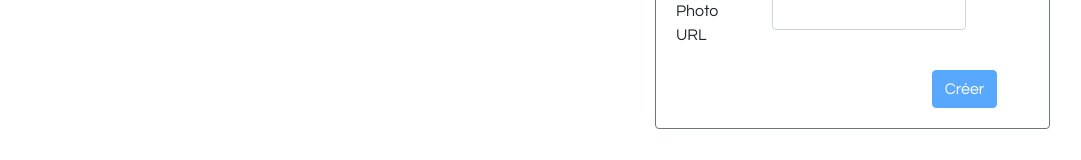
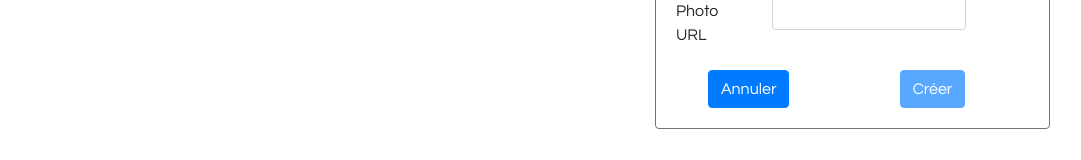
Before and after one commit to rmy17/collegues-front, an Angular app: page / in a window 1280 px wide. Both pictures are taken after a click on the link "Ajouter un collegue". Shown: the part 446-606 px from the top of the page, without its empty margins (48-1129 px from the left). Built offline with nearby package versions, Linux system fonts and the light colour scheme.

Commit message:
ajout de buttons annuler et des messages d'erreur

```diff
--- a/src/app/ajout-collegue/ajout-collegue.component.html
+++ b/src/app/ajout-collegue/ajout-collegue.component.html
@@ -61,14 +61,16 @@
                     </p>
                   </div>
                 </div>
-                <div class="row justify-content-end">
+                <div class="row justify-content-around">
+                    <div class="col-4">
+                        <button (click)="annuler()" type="submit" class="btn btn-primary" >Annuler</button>
+                      </div>
                   <div class="col-4">
                     <div *ngIf="formulaireCollegue.invalid; else elseBlock">
                       <button type="submit" class="btn btn-primary" disabled>Créer</button>
                     </div>
                     <ng-template #elseBlock>
                       <button (click)="submit()" type="submit" class="btn btn-primary">Créer</button>
-                      <p>{{message}}</p>
                     </ng-template>
                   </div>
                 </div>
--- a/src/app/ajout-collegue/ajout-collegue.component.ts
+++ b/src/app/ajout-collegue/ajout-collegue.component.ts
@@ -10,8 +10,9 @@ import { DataService } from '../services/data.service';
 export class AjoutCollegueComponent implements OnInit {
 
   message="";
-  @Output() retourAfficheCollegue = new EventEmitter<boolean>()
-  @Output() messageErreur = new EventEmitter<string>()
+  @Output() retourAfficheCollegue = new EventEmitter<boolean>();
+  @Output() messageErreur = new EventEmitter<string>();
+  @Output() annul = new EventEmitter<boolean>();
 
   col = new Collegue("","","","",new Date(),"");
 
@@ -20,14 +21,17 @@ export class AjoutCollegueComponent implements OnInit {
   ngOnInit() {
   }
 
+  annuler(){
+    this.annul.emit(false);
+  }
+
   submit(){
     this._serv.envoyeCollegue(this.col).subscribe( () => {}, err => {
       this.message = err.error;
       this.retourAfficheCollegue.emit(false);
       this.messageErreur.emit(this.message);
+
     });
-
-
   }
 
 }
--- a/src/app/collegue/collegue.component.html
+++ b/src/app/collegue/collegue.component.html
@@ -1,4 +1,3 @@
-
 <div *ngIf="ajoutClient === false; else addClient">
   <div class="row">
     <div class="card-deck m-5">
@@ -58,7 +57,10 @@
                   </p>
                 </div>
               </div>
-              <div class="row justify-content-end">
+              <div class="row justify-content-around">
+                  <div class="col-4">
+                      <button (click)="variable=false" type="submit" class="btn btn-primary" >Annuler</button>
+                    </div>
                 <div class="col-4">
                   <div *ngIf="formulaireCollegue.invalid; else buttonAcces">
                     <button type="submit" class="btn btn-primary" disabled>Valider</button>
@@ -79,5 +81,5 @@
 </div>
 {{message}}
 <ng-template #addClient>
-  <app-ajout-collegue (retourAfficheCollegue)="ajoutClient=$event"  (messageErreur)="message=$event"></app-ajout-collegue>
+  <app-ajout-collegue (retourAfficheCollegue)="ajoutClient=$event"  (messageErreur)="message=$event" (annul)="ajoutClient=$event"></app-ajout-collegue>
 </ng-template>
--- a/src/app/collegue/collegue.component.ts
+++ b/src/app/collegue/collegue.component.ts
@@ -10,7 +10,7 @@ import { CollegueAModifier } from '../models/CollegueAModifier';
 })
 export class CollegueComponent implements OnInit {
 
-  @Input ()message = "a";
+  message = "";
   ajoutClient = false;
   variable = false;
   booleanButton = false;
@@ -40,7 +40,8 @@ export class CollegueComponent implements OnInit {
     this.collegueAModifier.email = this.col.email;
     this.collegueAModifier.photoUrl = this.col.photoUrl;
     this._serv.envoyeCollegueModifier(this.collegueAModifier, this.col.matricule).subscribe(colAModif => {}, error => {
-      this.message =`Oops ${error}`;
+      this.message =`Oops ${error.error}`;
+      console.log(error)
     });
     this.variable = false;
   }
```
